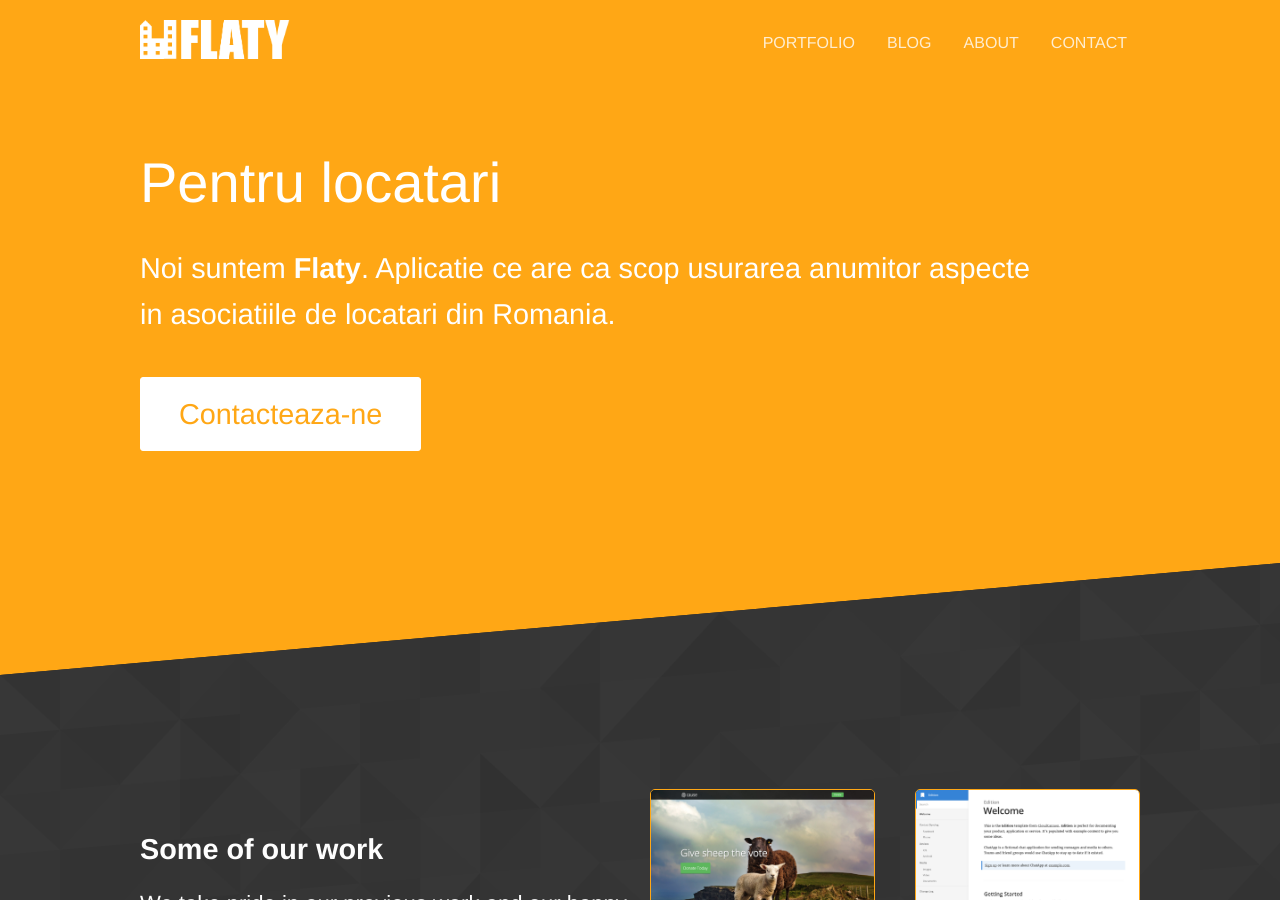
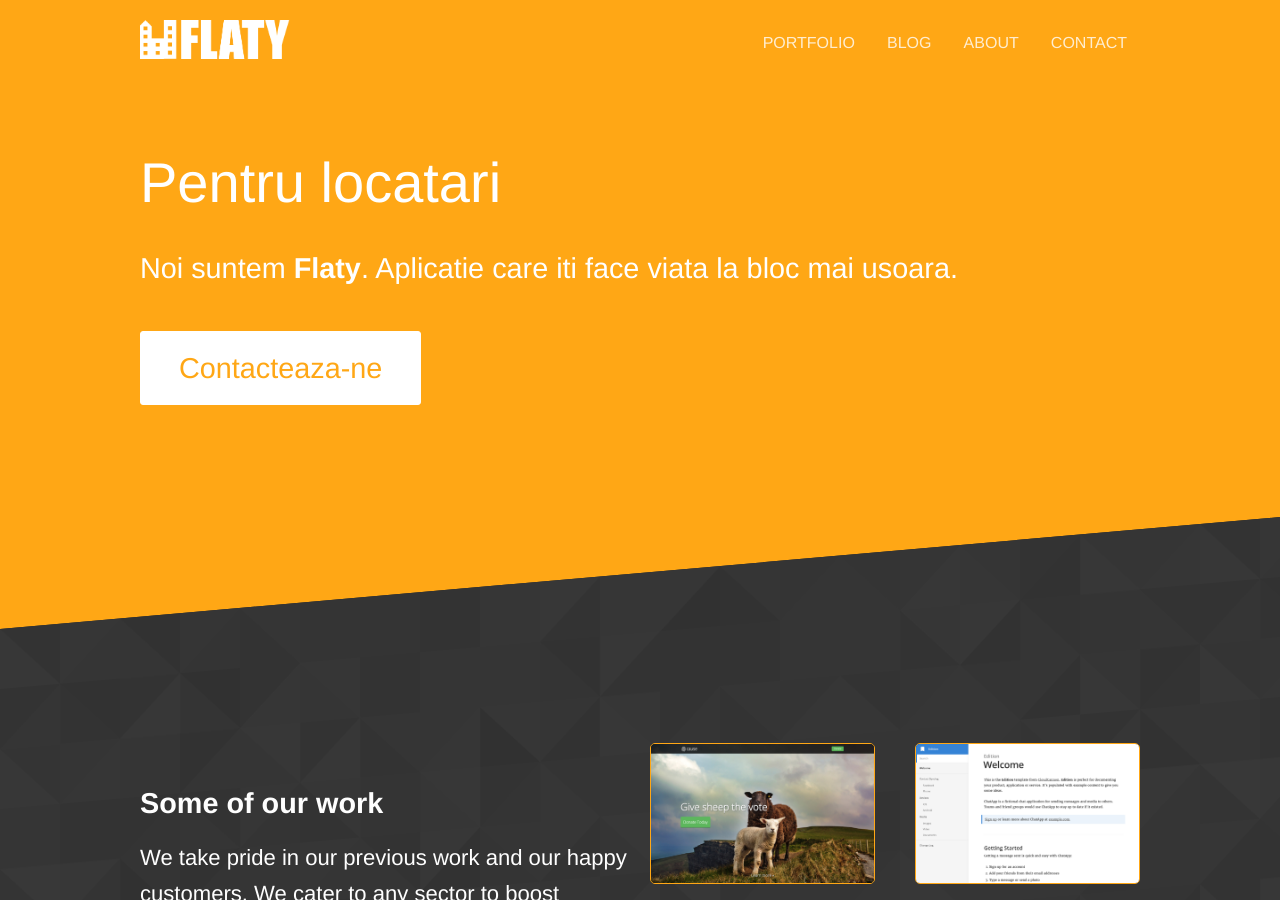
Before and after one commit to rptoma/Flaty, a Jekyll site: the page built from index.html, in a window 1280 px wide and 900 px high. Built offline with Jekyll 4.4.1, drawn with Linux system fonts in a browser that asks for light colours.

Commit message:
Updated 'index.html' via CloudCannon

```diff
--- a/index.html
+++ b/index.html
@@ -5,7 +5,7 @@ title: Flaty
 <section class="hero diagonal">
 	<div class="container">
 		<h2 class="editable">Pentru locatari</h2>
-		<p class="subtext editable">Noi suntem <strong>Flaty</strong>. Aplicatie ce are ca scop usurarea anumitor aspecte in asociatiile de locatari din Romania.</p>
+		<p class="subtext editable">Noi suntem <strong>Flaty</strong>. Aplicatie care iti face viata la bloc mai usoara.</p>
 		<p><a class="button alt" href="{{ site.baseurl }}/contact/">Contacteaza-ne</a></p>
 	</div>
 </section>
```
